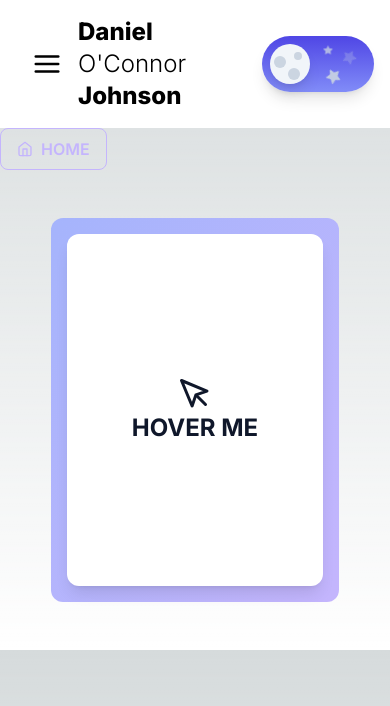
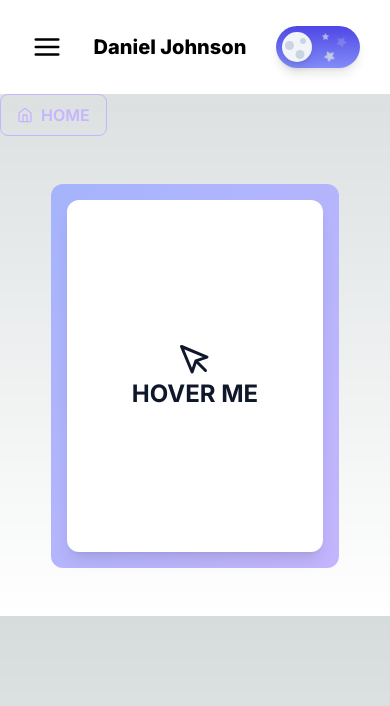
Before and after one commit to oconnorjohnson/portfolio23, a Next.js app: page / in a window 390 px wide. Shown: the top 706 px of the page. Built offline with nearby package versions, Linux system fonts and the light colour scheme.

Commit message:
scaled down darkmodetoggle button on navbar

```diff
--- a/app/components/shared/NavBar.tsx
+++ b/app/components/shared/NavBar.tsx
@@ -58,10 +58,13 @@ const LiquidSideNav = () => {
           <FiMenu />
         </motion.button>
       </div>
-      <div className="text-black font-extrabold text-2xl transition-colors dark:text-white">
-        Daniel <a className="font-light ">O'Connor</a> Johnson
+      <div className="hidden sm:block text-black font-extrabold text-2xl transition-colors dark:text-white">
+        Daniel <span className="font-light ">O'Connor</span> Johnson
       </div>
-      <div>
+      <div className="sm:hidden text-black font-extrabold text-xl transition-colors dark:text-white">
+        Daniel Johnson
+      </div>
+      <div className="transform scale-75">
         <DarkModeToggle />
       </div>
       <Nav isOpen={isOpen} setIsOpen={setIsOpen} />
```
